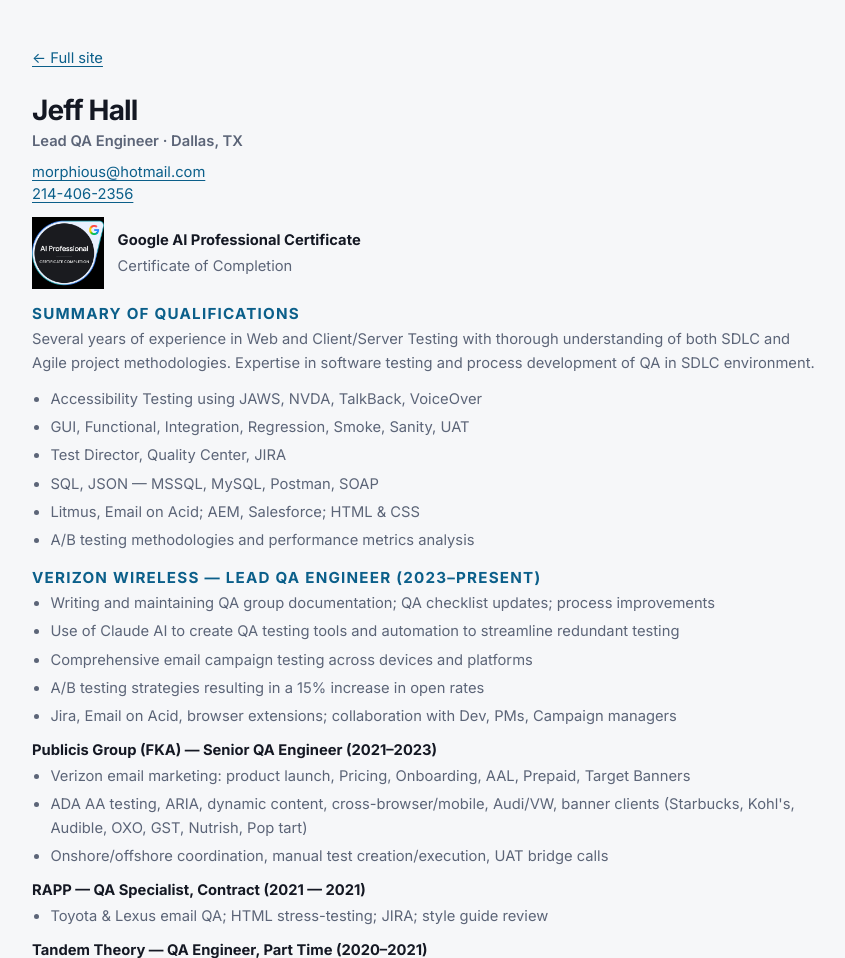
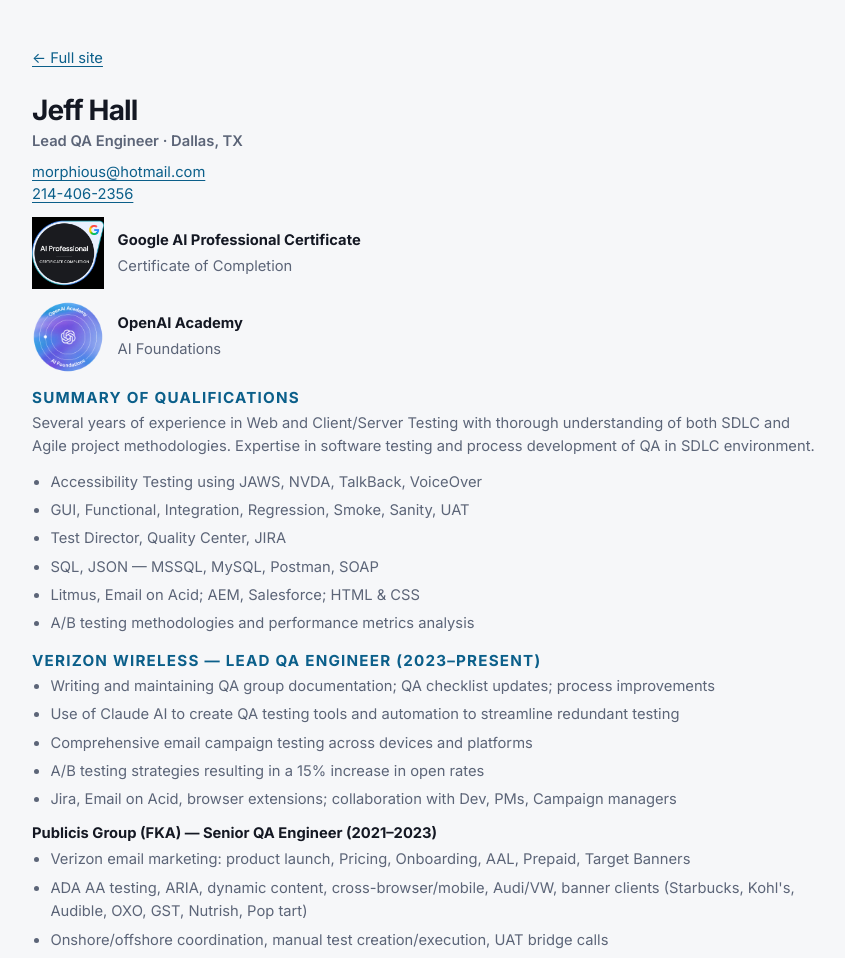
Before and after one commit to jeffh214/resume, a plain HTML site: page resume.html in a window 1280 px wide. Shown: the top 958 px of the page, without its empty margins (212-1057 px from the left). Drawn offline with Linux system fonts and the light colour scheme.

Commit message:
Add the OpenAI Academy badge and replace the FedEx site count.

```diff
--- a/data/resume-data.json
+++ b/data/resume-data.json
@@ -211,6 +211,6 @@
   ],
   "impact": [
     { "metric": "15%", "label": "Increase in email open rates (A/B testing strategies at Verizon)" },
-    { "metric": "1500+", "label": "FedEx Office locations covered by Order to Pay Cash Tender testing" }
+    { "metric": "400+", "label": "Websites and standalone apps tested" }
   ]
 }
--- a/resume.html
+++ b/resume.html
@@ -5,7 +5,7 @@
   <meta name="viewport" content="width=device-width, initial-scale=1.0" />
   <title>Jeff Hall | Resume</title>
   <link href="https://fonts.googleapis.com/css2?family=Inter:wght@400;600;700&display=swap" rel="stylesheet" />
-  <link rel="stylesheet" href="styles/resume-site.css?v=2026-05-20-mobile" />
+  <link rel="stylesheet" href="styles/resume-site.css?v=2026-11-09-badge" />
   <style>
     .resume-plain { max-width: 52rem; margin: 0 auto; padding: 2rem 1.25rem 4rem; font-size: 0.92rem; }
     .resume-plain h1 { font-size: clamp(1.5rem, 6vw, 1.75rem); margin-bottom: 0.25rem; }
@@ -30,7 +30,8 @@
         <a href="mailto:morphious@hotmail.com">morphious@hotmail.com</a><br />
         <a href="tel:+12144062356">214-406-2356</a>
       </p>
-      <div class="cert-badge-row" style="margin: 0 0 1rem;">
+      <div class="cert-stack" style="margin: 0 0 1rem;">
+        <div class="cert-badge-row" style="margin: 0;">
           <img
             class="cert-badge"
             src="images/google-ai-professional-certificate.png"
@@ -41,6 +42,20 @@
           <div>
             <p class="job-title" style="margin-top: 0;">Google AI Professional Certificate</p>
             <p style="color: var(--muted); margin: 0;">Certificate of Completion</p>
+          </div>
+        </div>
+        <div class="cert-badge-row" style="margin: 0;">
+          <img
+            class="cert-badge"
+            src="images/openai-academy-ai-foundations.png"
+            alt="OpenAI Academy AI Foundations badge"
+            width="72"
+            height="72"
+          />
+          <div>
+            <p class="job-title" style="margin-top: 0;">OpenAI Academy</p>
+            <p style="color: var(--muted); margin: 0;">AI Foundations</p>
+          </div>
         </div>
       </div>
     </header>
--- a/styles/resume-site.css
+++ b/styles/resume-site.css
@@ -857,6 +857,13 @@
   }
 }
 
+.cert-stack {
+  display: flex;
+  flex-direction: column;
+  gap: 0.7rem;
+  margin: 0.85rem 0 1.1rem;
+}
+
 .cert-badge-row {
   display: flex;
   align-items: center;
@@ -864,8 +871,9 @@
   margin-top: 1.5rem;
 }
 
-.cert-badge-row--hero {
-  margin: 0.85rem 0 1.1rem;
+.cert-badge-row--hero,
+.cert-stack .cert-badge-row {
+  margin: 0;
 }
 
 .cert-badge {
@@ -1418,9 +1426,18 @@
     font-size: 9.5pt !important;
   }
 
+  .cert-stack {
+    gap: 0.35rem !important;
+    margin: 0.35rem 0 0.5rem !important;
+  }
+
   .cert-badge-row {
     margin-top: 0.35rem !important;
     gap: 0.5rem !important;
+  }
+
+  .cert-stack .cert-badge-row {
+    margin-top: 0 !important;
   }
 
   .cert-badge {
```
Also changed, not shown: index.html (+18 -3 lines), images/openai-academy-ai-foundations.png (added). Lines whose indentation alone changed are shown as unchanged.
